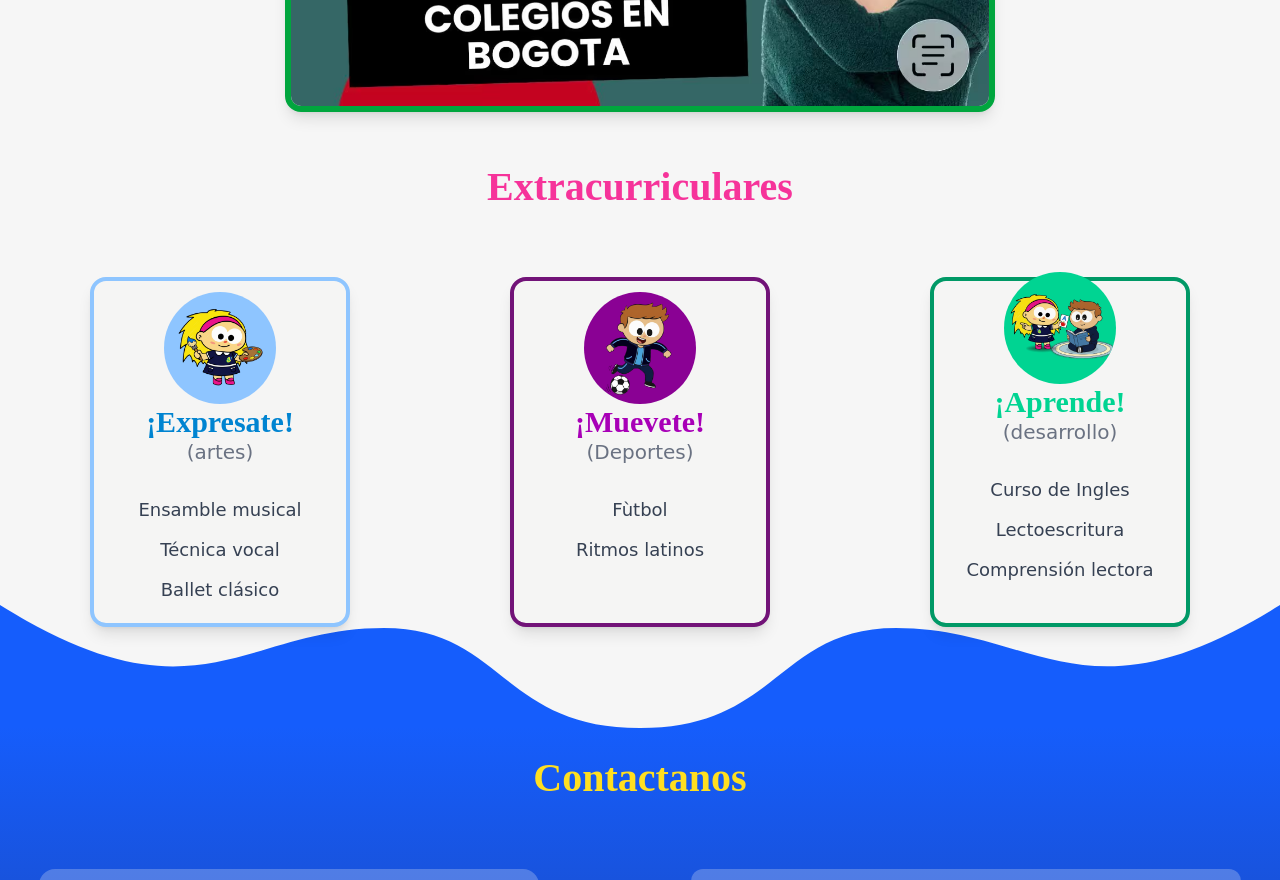
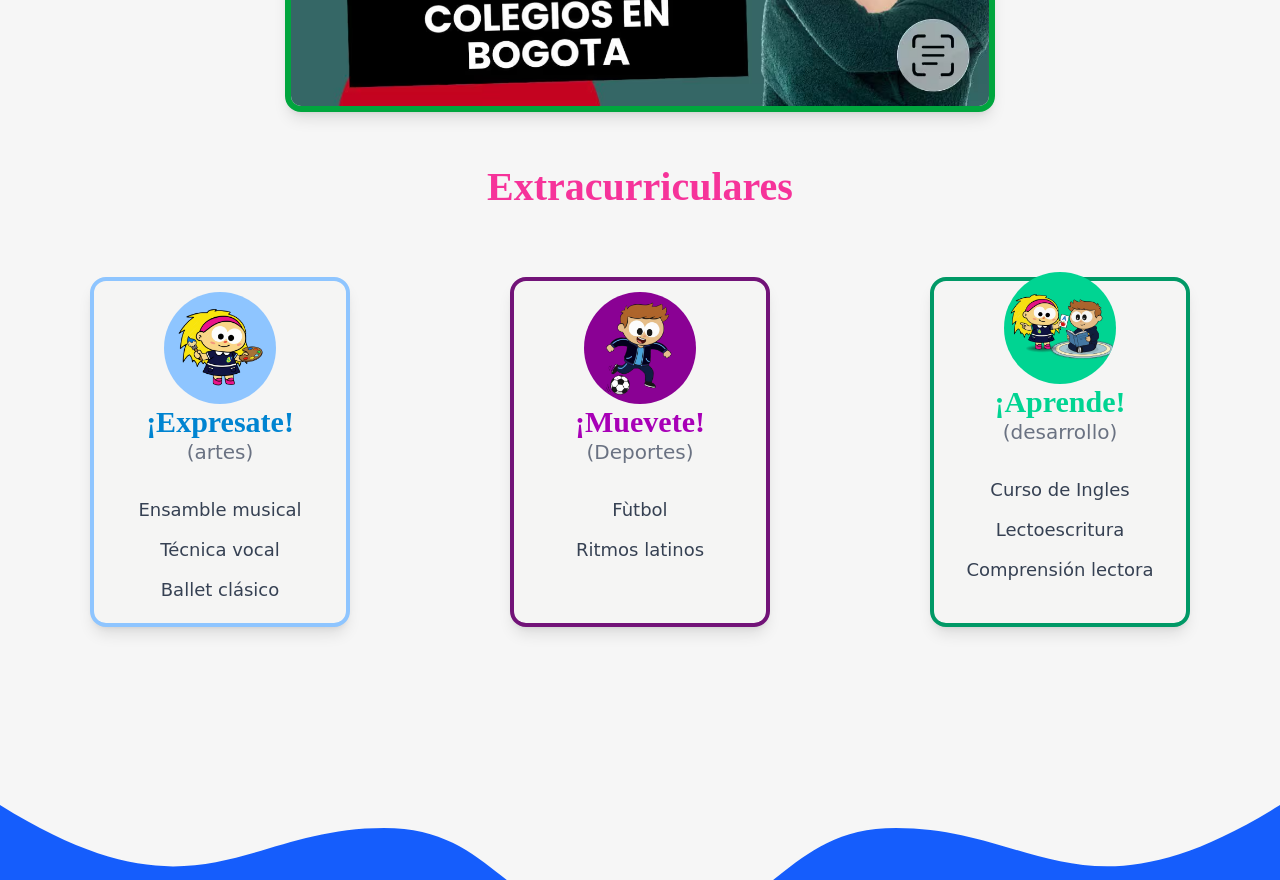
Before and after one commit to Lauracbm/CEDAM, a website: page Index.html in a window 1280 px wide. Shown: the part 1920-2800 px from the top of the page. Drawn offline with nearby package versions, Linux system fonts and the light colour scheme; a web font is replaced by a local one.

Commit message:
cambio rutas 1

```diff
--- a/Index.html
+++ b/Index.html
@@ -245,7 +245,7 @@
 
     <!--Extracurriculares-->
 
-    <section id="extras" class="bg-[#F6F6F6] h-[60vh] flex flex-col items-center text-green-600 z-30 gap-10 pt-10 ">
+    <section id="extras" class="bg-[#F6F6F6] h-[85vh] flex flex-col items-center text-green-600 z-30 gap-10 pt-10 ">
 
         <div id="title" class="text-pink-500 font-extrabold text-2xl mb-6">
             <h2 class="text-[40px]">Extracurriculares</h2>
```
